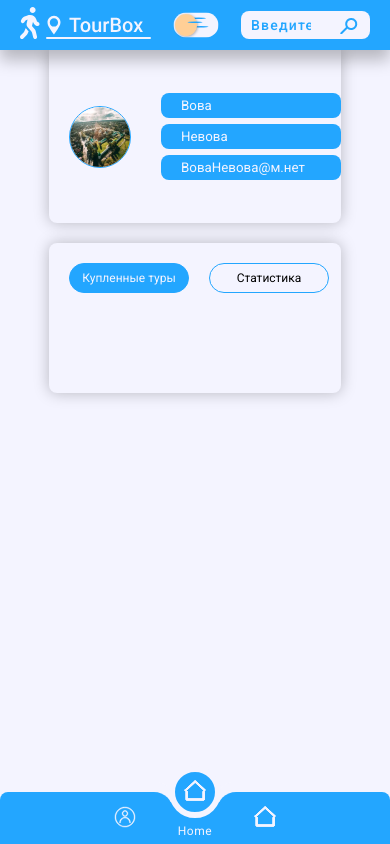
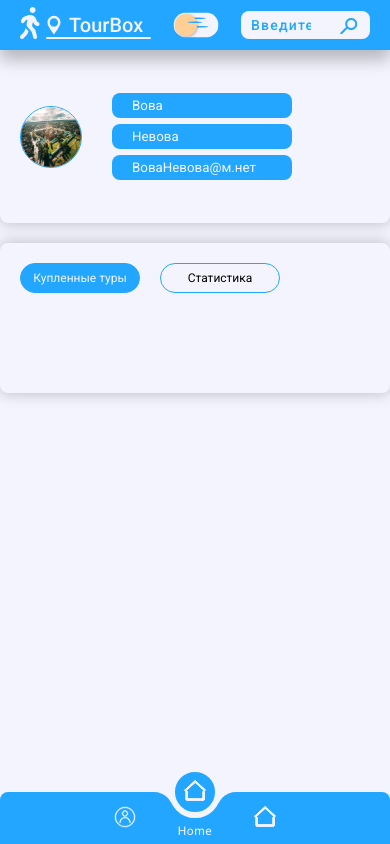
Before and after one commit to mahimka1321/testApp, a React (Create React App) app: page /testapp/profile in a window 390 px wide. Built offline with nearby package versions, Linux system fonts and the light colour scheme.

Commit message:
com fix 54.1

```diff
--- a/src/repeadCode.css
+++ b/src/repeadCode.css
@@ -17,3 +17,12 @@
 {
     transition: 0s;
 }
+
+@media screen and (max-width: 600px)
+{
+    .opMbox
+    {
+        display: block;
+        justify-content: none;
+    }
+}
--- a/src/tr.i/WrapperTour.jsx
+++ b/src/tr.i/WrapperTour.jsx
@@ -29,7 +29,7 @@ function WrapperTour(props) {
                     </span>
                     4.9
                 </p>
-                <p className='__nopius'>4 маршрута</p>
+                <p className='__nopius'>5 маршрута</p>
                 <p className='__nopius'>{props.time}</p>
                 <p className='__nopius'>{props.price}</p>
             </div>
--- a/src/tr.profile/profile.scss
+++ b/src/tr.profile/profile.scss
@@ -161,7 +161,7 @@
     }
 }
 
-@media screen and (max-width: 550px)
+@media screen and (max-width: 600px)
 {
     .profile_page
     {
@@ -169,6 +169,7 @@
         {
             .container__profile_name
             {
+                max-width: 100%;
                 div
                 {
                     div
@@ -178,6 +179,12 @@
                     }
                 }
             }
+            .containet__profile-tour--content
+            {
+                max-width: 100%;
+            }
+
         }
+
     }
 }
--- a/src/tr.sh.purchase/purchasePage.scss
+++ b/src/tr.sh.purchase/purchasePage.scss
@@ -5,15 +5,17 @@
     align-items: center;
     width: 100%;
     height: 100svh;
+    margin-top: 50px;
     .bax__purchase
     {
         display: block;
         width: 320px;
-        height: 400px;
+        height: 50svh;
         border-radius: 8px;
         background: var(--colWhite_400);
         box-shadow: 0px 0px 15px 0px var(--BH);
         position: relative;
+
         .purchase_info_check
         {
             display: flex;
```
